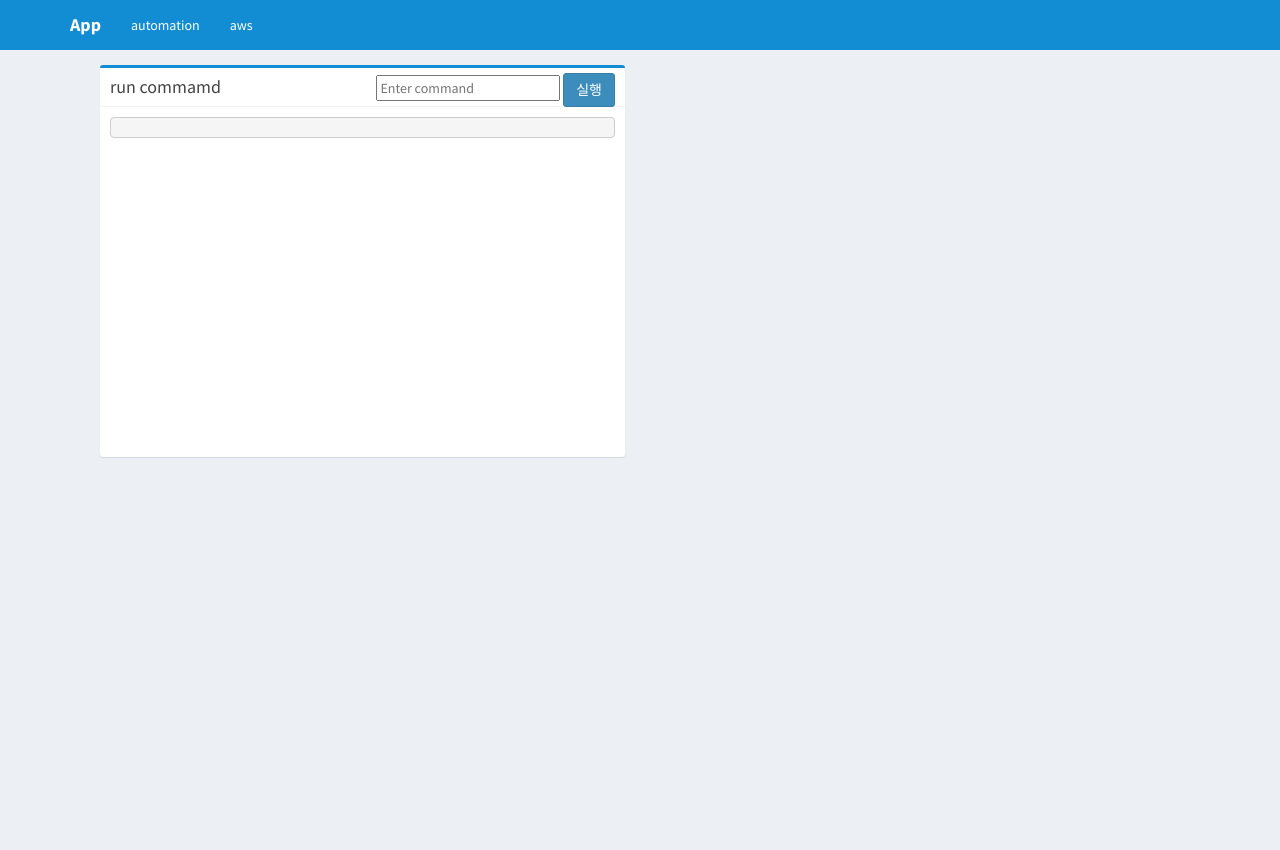
After one commit to oseongryu/flask-aws-tools, a Flask app: page /common/ in a window 1280 px wide. The commit adds this page. Run offline with Flask 3, Linux system fonts and the light colour scheme; some libraries are stand-ins or nearby versions.

Commit message:
fix: comon  command

```diff
--- a/routes/routes_render.py
+++ b/routes/routes_render.py
@@ -32,6 +32,11 @@ def list_images():
     return render_template("automation/list_images.html", images=images)
 
 
+@routes_render.route("/common/")
+def html_terminal():
+    return render_template("common/html_terminal.html")
+
+
 @routes_render.route("/automation/list-files")
 def list_subdir_files():
     included_extensions = {".webp", ".png", ".jepg", ".jpg", ".gif"}
--- a/static/js/user/user.common.js
+++ b/static/js/user/user.common.js
@@ -118,5 +118,26 @@ var user_common = user_common || (function(){
             });
             return result;
         },
+        run_command: async function(){
+            const command = $("#command").val();
+            $.ajax({
+                url: "/run-command",
+                type: "POST",
+                contentType: "application/json",
+                data: JSON.stringify({ command: command }),
+                complete : function(response) {
+                    // user_modal.success();
+                    const result = response.responseJSON;
+                    if(!user_function.isEmpty(response) && response.status == 200) {
+                        $("#output").text(result.output || result.error);
+                    }
+                },
+                exception : function(error) {
+                    console.log(error)
+                    user_modal.error();
+                    result = {}
+                },
+            });
+        }
     }
 })();
--- a/templates/automation/list_files.html
+++ b/templates/automation/list_files.html
@@ -1,5 +1,6 @@
 <!DOCTYPE html>
 <html lang="en">
+
 <head>
     <meta charset="UTF-8">
     <meta name="viewport" content="width=device-width, initial-scale=1.0">
@@ -10,6 +11,7 @@
             justify-content: center;
             align-items: flex-start;
         }
+
         .file-list {
             flex: 1;
             padding: 20px;
@@ -17,10 +19,12 @@
             overflow-y: auto;
             margin-right: 20px;
         }
+
         .file-preview {
             flex: 1;
             padding: 20px;
         }
+
         img {
             max-width: 100%;
             max-height: 500px;
@@ -33,6 +37,7 @@
         }
     </script>
 </head>
+
 <body>
     <div class="container">
         <div class="file-list">
@@ -52,4 +57,5 @@
         </div>
     </div>
 </body>
+
 </html>
--- /dev/null
+++ b/templates/common/html_terminal.html
@@ -0,0 +1,41 @@
+{% include 'includes/header.html' %}
+{% include 'includes/global.html' %}
+{% include 'includes/footer.html' %}
+{% include 'includes/modal.html' %}
+
+<script>
+    $(document).ready(function () {
+        $('#btn_run_command').click(function (event) {
+            user_common.run_command();
+        });
+    });
+</script>
+
+<body class="hold-transition skin-red layout-top-nav">
+    <div class="wrapper">
+        <div class="content-wrapper">
+            <div class="container">
+                <!-- Content Body-->
+                <section class="content">
+                    <!-- Content -->
+                    <div class="col-md-6">
+                        <div class="box box-danger">
+                            <div class="box-header with-border">
+                                <h4 class="box-title">run commamd</h4>
+                                <div class="box-tools pull-right">
+                                    <input type="text" id="command" placeholder="Enter command">
+                                    <input type="button" id="btn_run_command" class="btn btn-primary" value="실행" />
+                                </div>
+                            </div>
+                            <div class="box-body" style="height: 350px;">
+                                <pre id="output"></pre>
+                            </div>
+                        </div>
+                    </div>
+                    <!-- .Content -->
+                </section>
+                <!-- Content Body-->
+            </div>
+        </div>
+    </div>
+</body>
```
Also changed, not shown: routes/routes_common.py (+11 -0 lines), templates/automation/index.html (+6 -6 lines), templates/aws/index.html (+4 -4 lines), templates/automation/list_images.html (indentation only). Lines whose indentation alone changed are shown as unchanged.
